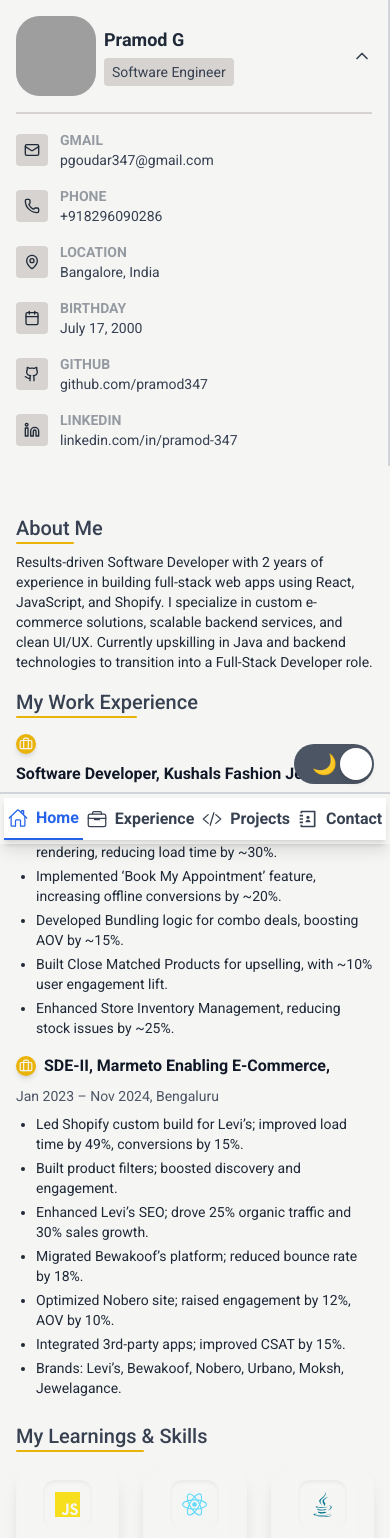
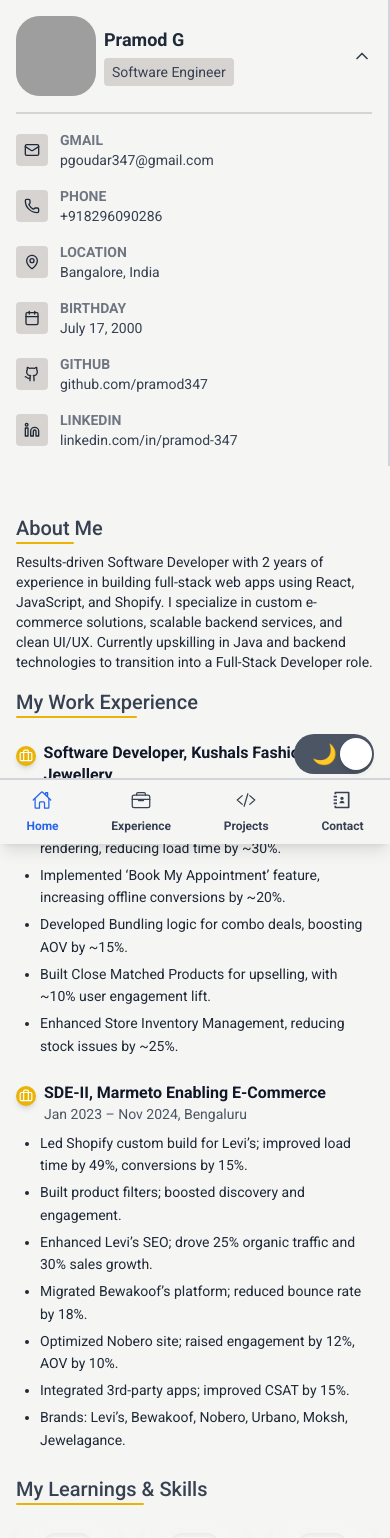
Before and after one commit to Pramod0347/My-Portfolio, a React (Create React App) app: page / in a window 390 px wide. Shown: the top 1538 px of the page. Built offline with nearby package versions, Linux system fonts and the light colour scheme; grey boxes are pictures that could not be loaded; a web font is replaced by a local one.

Commit message:
Final done

```diff
--- a/src/components/Contact.jsx
+++ b/src/components/Contact.jsx
@@ -20,7 +20,11 @@ const Contact = () => {
       })
 
       if (response.ok) {
-        reset()
+        reset();
+      }
+      else {
+        alert('Your Message has been sent.')
+        reset();
       }
     } catch (error) {
       console.error('Error:', error)
@@ -108,9 +112,8 @@ const Contact = () => {
         <button
           type="submit"
           disabled={isSubmitting}
-          className={`w-full py-3 text-lg font-semibold text-white rounded-md transition-all duration-300 ${
-            isSubmitting ? 'bg-blue-400 cursor-not-allowed' : 'bg-blue-500 hover:bg-blue-600 animate__animated animate__pulse animate__delay-1s'
-          }`}
+          className={`w-full py-3 text-lg font-semibold text-white rounded-md transition-all duration-300 ${isSubmitting ? 'bg-blue-400 cursor-not-allowed' : 'bg-blue-500 hover:bg-blue-600 animate__animated animate__pulse animate__delay-1s'
+            }`}
         >
           {isSubmitting ? 'Sending...' : 'Send Message'}
         </button>
--- a/src/components/Experience.jsx
+++ b/src/components/Experience.jsx
@@ -43,25 +43,28 @@ const Experience = () => {
             </h2>
 
             {experiences.map((exp, idx) => (
-        <div key={idx} className="my-4">
-          <div className='flex items-center gap-2 mb-2 flex-wrap'>
-            <span className="bg-yellow-500 w-5 h-5 rounded-full flex items-center justify-center text-stone-100 shadow-md">
+                <div key={idx} className="my-6">
+                    <div className="flex items-start gap-2 mb-2">
+                        <span className="bg-yellow-500 w-5 h-5 rounded-full flex items-center justify-center text-white shadow-md mt-1">
                             <Briefcase size={14} />
                         </span>
-            <h3 className="font-bold text-gray-900 dark:text-stone-100 text-base lg:text-lg">
-              {exp.title},
+                        <div>
+                            <h3 className="font-bold text-gray-900 dark:text-stone-100 text-base lg:text-lg leading-snug">
+                                {exp.title}
                             </h3>
                             <p className="text-gray-600 dark:text-gray-400 text-sm lg:text-base">
                                 {exp.duration}
                             </p>
                         </div>
+                    </div>
 
-          <ul className="list-disc pl-5 text-sm lg:text-base space-y-1 text-gray-800 dark:text-gray-300">
+                    <ul className="list-disc pl-6 text-sm lg:text-base space-y-1 text-gray-800 dark:text-gray-300 leading-relaxed">
                         {exp.bullets.map((point, i) => (
                             <li key={i}>{point}</li>
                         ))}
                     </ul>
                 </div>
+
             ))}
         </motion.div>
     );
--- a/src/components/Header.jsx
+++ b/src/components/Header.jsx
@@ -15,29 +15,28 @@ const Header = ({ sectionRefs, activeSection }) => {
   };
 
   return (
-    <nav className="md:flex justify-between items-center md:px-4 w-full md:w-fit bg-white dark:bg-gray-900 shadow-md md:rounded-t-3xl z-10">
-      <div className="flex justify-between items-center w-full md:w-auto">
+    <nav className="md:flex justify-between items-center md:px-4 w-full md:w-fit md:bg-white dark:md:bg-gray-700 md:rounded-3xl md:shadow-2xl">
+      <div className="flex justify-around items-center w-full md:w-auto">
         {navItems.map(({ key, icon: Icon, label }) => {
           const isActive = activeSection === key;
           return (
             <button
               key={key}
               onClick={() => handleScroll(key)}
-              className={`flex items-center gap-2 px-1 py-2 md:px-6 md:py-4 text-base font-semibold transition-colors duration-300
-                ${
-                  isActive
-                    ? 'text-blue-600 dark:text-blue-400 border-b-2 border-blue-600 dark:border-blue-400'
-                    : 'text-gray-700 dark:text-gray-300 hover:text-blue-500 dark:hover:text-blue-300'
+              className={`flex flex-col md:flex-row items-center gap-2 px-1 py-2 md:p-6 text-base font-semibold transition-colors duration-300
+                ${isActive
+                  ? 'text-blue-600 dark:text-blue-400'
+                  : 'text-gray-700 dark:text-gray-300 hover:text-blue-500 dark:hover:text-blue-300'
                 }`}
             >
               <Icon size={20} />
-              {label}
+              <p className="text-xs lg:text-sm">{label}</p>
             </button>
           );
         })}
       </div>
 
-      <div className="pr-4 absolute bottom-[60px] right-0 md:static">
+      <div className="pr-4 absolute bottom-[70px] right-0 md:static">
         <ThemeToggle />
       </div>
     </nav>
--- a/src/components/MainContents.jsx
+++ b/src/components/MainContents.jsx
@@ -52,19 +52,19 @@ const MainContents = () => {
         if (ref.current) observer.unobserve(ref.current);
       });
     };
-  // eslint-disable-next-line react-hooks/exhaustive-deps
+    // eslint-disable-next-line react-hooks/exhaustive-deps
   }, []);
 
 
   return (
     <div>
       {/* Desktop Header */}
-      <div className="hidden sticky top-0 left-0 md:flex justify-end overflow-hidden mx-4">
+      <div className="hidden sticky top-0 left-0 md:flex justify-end  m-4">
         <Header sectionRefs={sectionRefs} activeSection={activeSection} />
       </div>
 
       {/* Mobile Header */}
-      <div className='fixed md:hidden bottom-0 left-0 w-full sm:static sm:w-auto border-t-2 sm:border-2 text-gray-700 dark:text-stone-100 border-gray-300 dark:border-gray-600 sm:rounded-3xl p-1 md:p-4 flex justify-around sm:justify-center bg-stone-100 dark:bg-gray-700 z-10 shadow-lg'>
+      <div className='fixed md:hidden bottom-0 left-0 w-full sm:static sm:w-auto py-[2px] border-t-2 sm:border-2 text-gray-700 dark:text-stone-100 border-gray-300 dark:border-gray-600 sm:rounded-3xl flex justify-around sm:justify-center bg-stone-100 dark:bg-gray-700 z-10 shadow-lg'>
         <Header sectionRefs={sectionRefs} activeSection={activeSection} />
       </div>
 
--- a/src/components/Projects.jsx
+++ b/src/components/Projects.jsx
@@ -54,9 +54,9 @@ const Projects = () => {
         {projects.map((project, index) => (
           <div
             key={index}
-            className="p-5 rounded-2xl transition-all duration-300 ease-in-out hover:shadow-xl hover:bg-gray-100 dark:hover:bg-stone-800/30 bg-white/20 dark:bg-white/5 backdrop-blur-md border border-stone-200 dark:border-stone-700"
+            className="p-2 rounded transition-all duration-300 ease-in-out hover:shadow-xl hover:bg-gray-100 dark:hover:bg-stone-800/30 bg-white/20 dark:bg-white/5 backdrop-blur-md border border-stone-200 dark:border-stone-700"
           >
-            <h3 className="text-lg md:text-xl font-semibold text-gray-900 dark:text-stone-100">
+            <h3 className="font-bold text-gray-900 dark:text-stone-100 text-base lg:text-lg">
               {project.title}
             </h3>
             <ul className="list-disc pl-5 text-sm md:text-base mt-2 text-gray-800 dark:text-gray-300 space-y-1">
--- a/src/components/Sidebar.jsx
+++ b/src/components/Sidebar.jsx
@@ -59,7 +59,7 @@ const Sidebar = () => {
                                     <Icon className="w-4 h-4 text-gray-800 dark:text-gray-200" />
                                 </span>
                                 <div className="flex flex-col">
-                  <p className="text-sm lg:text-base uppercase font-bold opacity-50">{label}</p>
+                                    <p className="text-sm lg:text-base uppercase font-bold opacity-70">{label}</p>
                                     <p className="text-sm lg:text-base break-all">{value}</p>
                                 </div>
                             </div>
--- a/src/components/Skeleton.jsx
+++ b/src/components/Skeleton.jsx
@@ -9,8 +9,8 @@ const SkeletonCard = () => {
       {/* Subtext lines */}
       <div className="h-4 bg-gray-300 dark:bg-gray-700 rounded w-full mb-1"></div>
       <div className="h-4 bg-gray-300 dark:bg-gray-700 rounded w-5/6 mb-1"></div>
-        <div className="h-4 bg-gray-300 dark:bg-gray-700 rounded w-4/5 mb-1"></div>
-        <div className="h-4 bg-gray-300 dark:bg-gray-700 rounded w-3/4 mb-1"></div>
+      <div className="h-4 bg-gray-300 dark:bg-gray-700 rounded w-4/5 mb-1"></div>
+      <div className="h-4 bg-gray-300 dark:bg-gray-700 rounded w-3/4 mb-1"></div>
       <div className="h-4 bg-gray-300 dark:bg-gray-700 rounded w-2/3"></div>
     </div>
   );
--- a/src/redux/slices/themeSlice.js
+++ b/src/redux/slices/themeSlice.js
@@ -4,7 +4,7 @@ const initialState = {
     darkMode: false,
 };
 
-const themeSlice = createSlice ({
+const themeSlice = createSlice({
     name: "theme",
     initialState,
     reducers: {
--- a/src/redux/store.js
+++ b/src/redux/store.js
@@ -2,7 +2,7 @@ import { configureStore } from '@reduxjs/toolkit';
 import themeSlice from './slices/themeSlice';
 
 const store = configureStore({
-    reducer : {
+    reducer: {
         theme: themeSlice,
     }
 });
```
Also changed, not shown: src/components/AboutMe.jsx (line endings or trailing spaces), 1 other file (tests, documents, lock files or other folders). Lines whose indentation alone changed are shown as unchanged.
